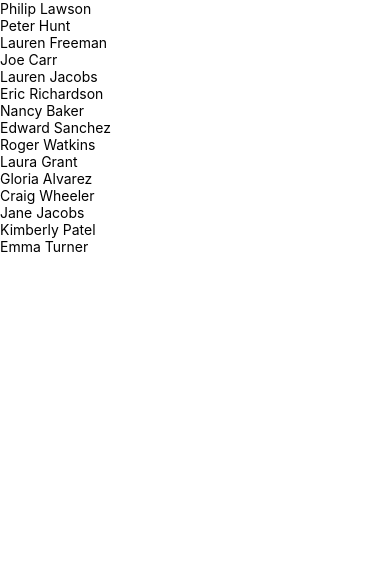
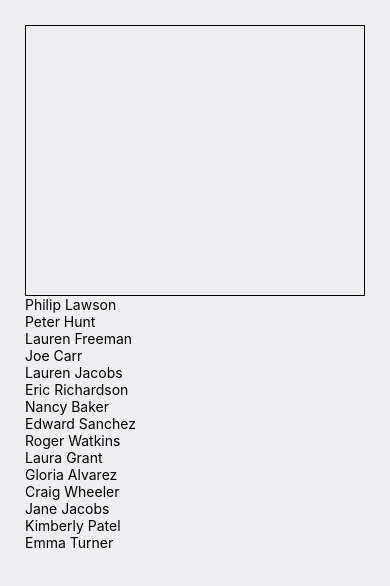
Before and after one commit to hannigand/mentions, a React Native app: screen / in a window 390 px wide. Shown: the top 586 px of the page. Built offline with nearby package versions, Linux system fonts and the light colour scheme.

Commit message:
Added TextArea, updated README

```diff
--- a/app/components/TextArea/index.js
+++ b/app/components/TextArea/index.js
@@ -0,0 +1,13 @@
+import React from 'react';
+import { TextInput, StyleSheet } from 'react-native';
+
+const styles = StyleSheet.create({
+  textarea: {
+    flex: 1,
+    borderWidth: 1,
+  },
+});
+
+const TextArea = ({}) => <TextInput style={styles.textarea} multiline />;
+
+export default TextArea;
--- a/app/containers/Main/index.js
+++ b/app/containers/Main/index.js
@@ -1,16 +1,30 @@
 import React from 'react';
-import { Text } from 'react-native';
+import { View, Text, StyleSheet } from 'react-native';
 import { bindActionCreators } from 'redux';
 import { connect } from 'react-redux';
 
 import * as actions from '../../actions';
 
+import TextArea from '../../components/TextArea';
 import MentionList from '../../components/MentionList';
 
 const mapStateToProps = state => ({ ...state });
 
 const mapDispatchToProps = dispatch => bindActionCreators(actions, dispatch);
 
-const Main = ({ allNames }) => <MentionList names={allNames} />;
+const styles = StyleSheet.create({
+  container: {
+    flex: 1,
+    padding: 25,
+    backgroundColor: '#ecf0f1',
+  },
+});
+
+const Main = ({ allNames }) => (
+  <View style={styles.container}>
+    <TextArea />
+    <MentionList names={allNames} />
+  </View>
+);
 
 export default connect(mapStateToProps, mapDispatchToProps)(Main);
```
Also changed, not shown: 1 other file (tests, documents, lock files or other folders).
